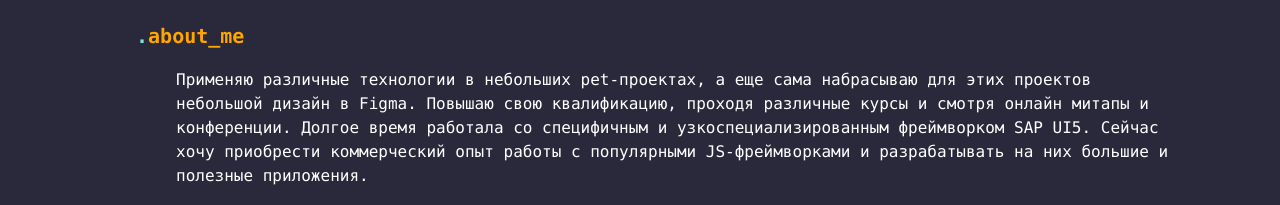
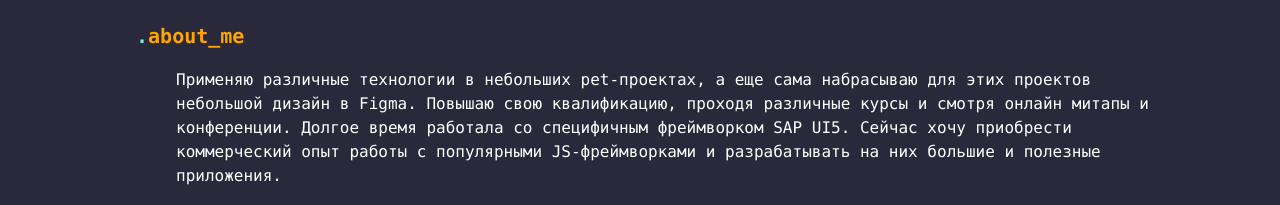
Before and after one commit to PolinkaLa/curriculum-vitae, a Gatsby site: page / in a window 1280 px wide. Shown: the part 581-786 px from the top of the page. Built offline with nearby package versions, Linux system fonts and the light colour scheme; Gatsby itself is replaced by a stand-in of ours.

Commit message:
fix text

```diff
--- a/src/pages/index.tsx
+++ b/src/pages/index.tsx
@@ -39,7 +39,7 @@ const title = {
 
 const aboutMe = {
   title: "about_me",
-  description: "Применяю различные технологии в небольших pet-проектах, а еще сама набрасываю для этих проектов небольшой дизайн в Figma. Повышаю свою квалификацию, проходя различные курсы и смотря онлайн митапы и конференции. Долгое время работала со специфичным и узкоспециализированным фреймворком SAP UI5. Сейчас хочу приобрести коммерческий опыт работы с популярными JS-фреймворками и разрабатывать на них большие и полезные приложения."
+  description: "Применяю различные технологии в небольших pet-проектах, а еще сама набрасываю для этих проектов небольшой дизайн в Figma. Повышаю свою квалификацию, проходя различные курсы и смотря онлайн митапы и конференции. Долгое время работала со специфичным фреймворком SAP UI5. Сейчас хочу приобрести коммерческий опыт работы с популярными JS-фреймворками и разрабатывать на них большие и полезные приложения."
 }
 
 const education = {
```
